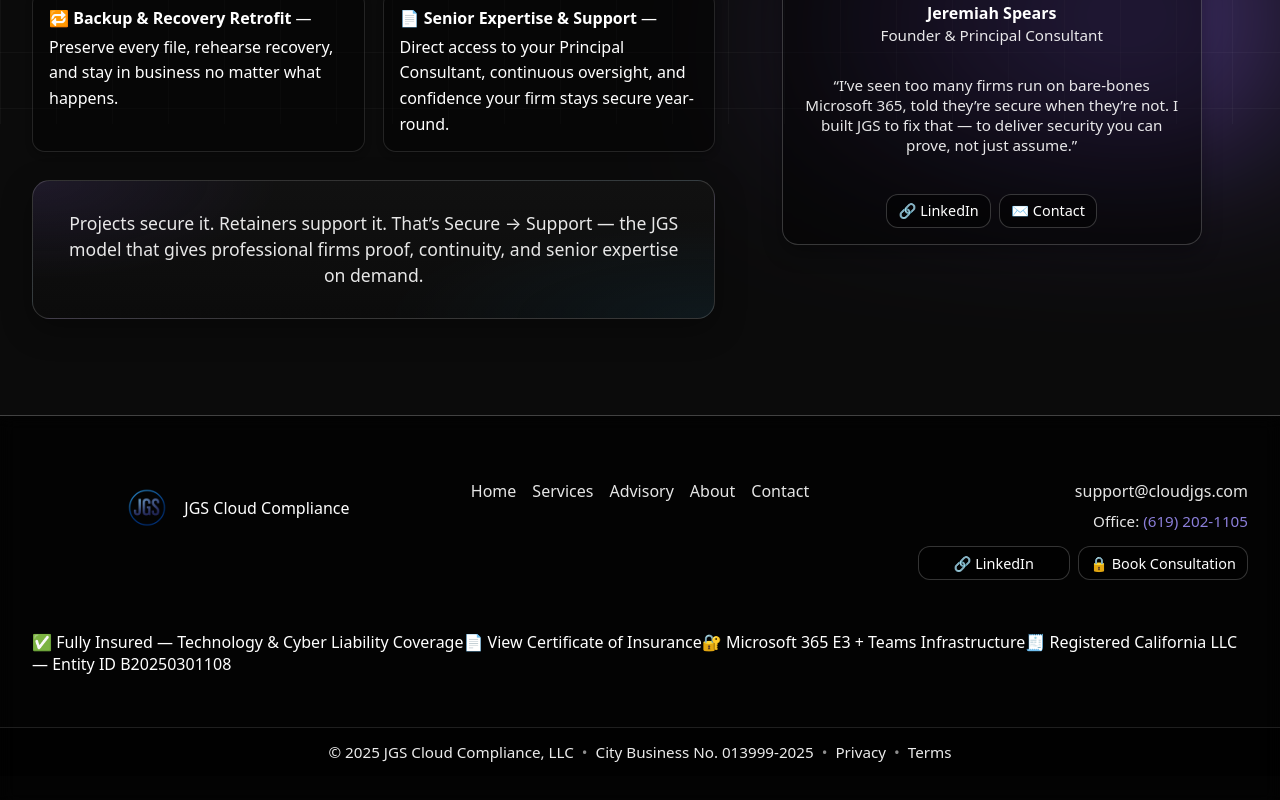
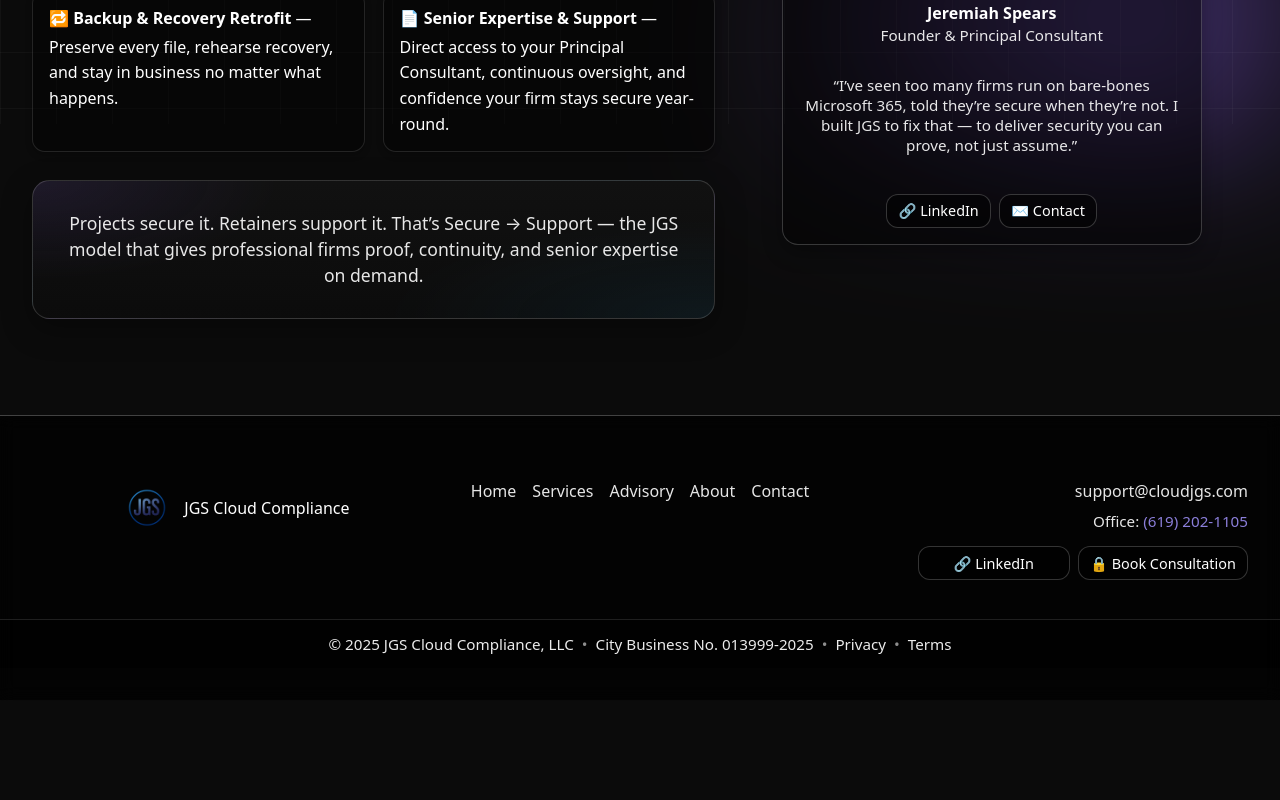
Before and after one commit to jspears80/jgs, a Next.js app: page / in a window 1280 px wide. Shown: the part 676-1476 px from the top of the page. After the commit the page ends 1376 px from the top, so only its background shows below. Built offline with nearby package versions, Linux system fonts and the light colour scheme.

Commit message:
Refactor layout component and clean up code

```diff
--- a/app/layout.tsx
+++ b/app/layout.tsx
@@ -91,21 +91,6 @@ export default function RootLayout({
             </div>
           </div>
 
-          <div className="trust-row">
-            <div className="container trust-items">
-              <span>✅ Fully Insured — Technology & Cyber Liability Coverage</span>
-              <a
-                href="https://portal.nextinsurance.com/public/certificates/live-certificate/9d9860207b4a4a69bec692ceab81979f"
-                target="_blank"
-                rel="noopener"
-                className="trust-link"
-              >
-                📄 View Certificate of Insurance
-              </a>
-              <span>🔐 Microsoft 365 E3 + Teams Infrastructure</span>
-              <span>🧾 Registered California LLC — Entity ID B20250301108</span>
-            </div>
-          </div>
 
           <div className="subfooter">
             <div className="container subfooter-row">
```
